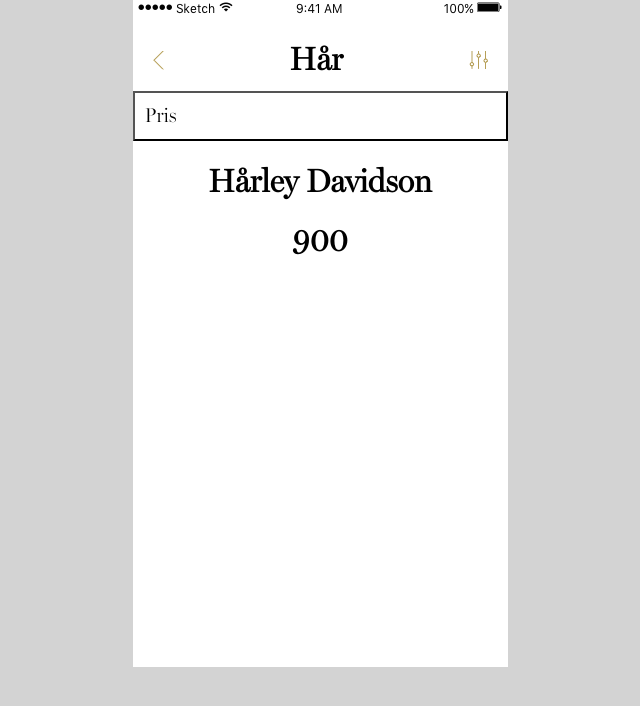
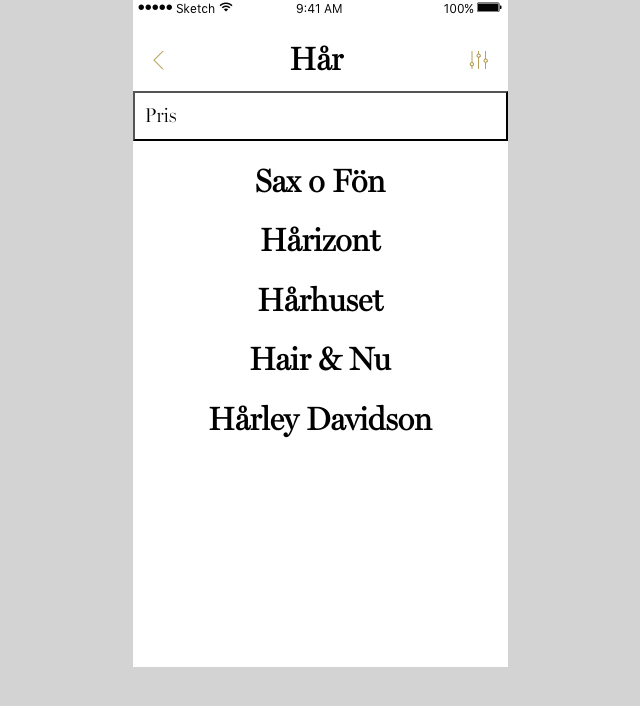
Before and after one commit to vicgus/c9-case-3, a React (Create React App) app: page / in a window 1280 px wide. Shown: the top 706 px of the page, without its empty margins (320-960 px from the left). Built offline with nearby package versions, Linux system fonts and the light colour scheme.

Commit message:
Loop through salongName

```diff
--- a/src/App.js
+++ b/src/App.js
@@ -22,34 +22,38 @@
 }
 
 let fakeServerData = {
-  salong: {
+  salong: [
+    {
       name: 'Sax o Fön',
       price: 320
     },
-  salong: {
+    {
       name: 'Hårizont',
       price: 520
     },
-  salong: {
+    {
       name: 'Hårhuset',
       price: 520
     },
-  salong: {
+    {
       name: 'Hair & Nu',
       price: 250
     },
-  salong: {
+    {
       name: 'Hårley Davidson',
       price: 900
     }
+  ]
 };
+
+console.log(fakeServerData.salong)
 
 class Salong extends React.Component {
   render() {
     return(
       <div className='listitem'>
-        <h1>{this.props.name} </h1>
-        <h1>{this.props.price} </h1>
+        <h1> {this.props.name} </h1>
+        <h1> {this.props.price} </h1>
       </div>
     )
   }
@@ -76,30 +80,22 @@
   }
 
   render() {
-    return <div>
+    return (
+          <div>
+            {this.state.serverData.salong ?
+            <div>
               <DropChild range={this.state.range} onClick={this.changeRange} />
-              {this.state.serverData.salong &&
-              <h1>{this.state.serverData.salong.name}</h1>}
-              <Salong price={this.state.serverData.salong &&
-                            this.state.serverData.salong.price}/>
-               {/* <Sibling range = {this.state.range} onClick={this.changeRange} /> */}
-            </div>
+              {this.state.serverData.salong.map(salongName =>
+                <Salong name={salongName.name} />
+              )}
+            </div> : <h1>loading</h1>
         }
-}
-
-class SalongList extends React.Component{
-  render() {
-    return(
-    <div>
-      <ul>
-        <li><a href="#">salong 1</a></li>
-        <li><a href="#">salong 2</a></li>
-        <li><a href="#">salong 3</a></li>
-      </ul>
         </div>
     );
   }
 }
+
+
 
 class App extends React.Component {
 
```
Lines whose indentation alone changed are shown as unchanged.
